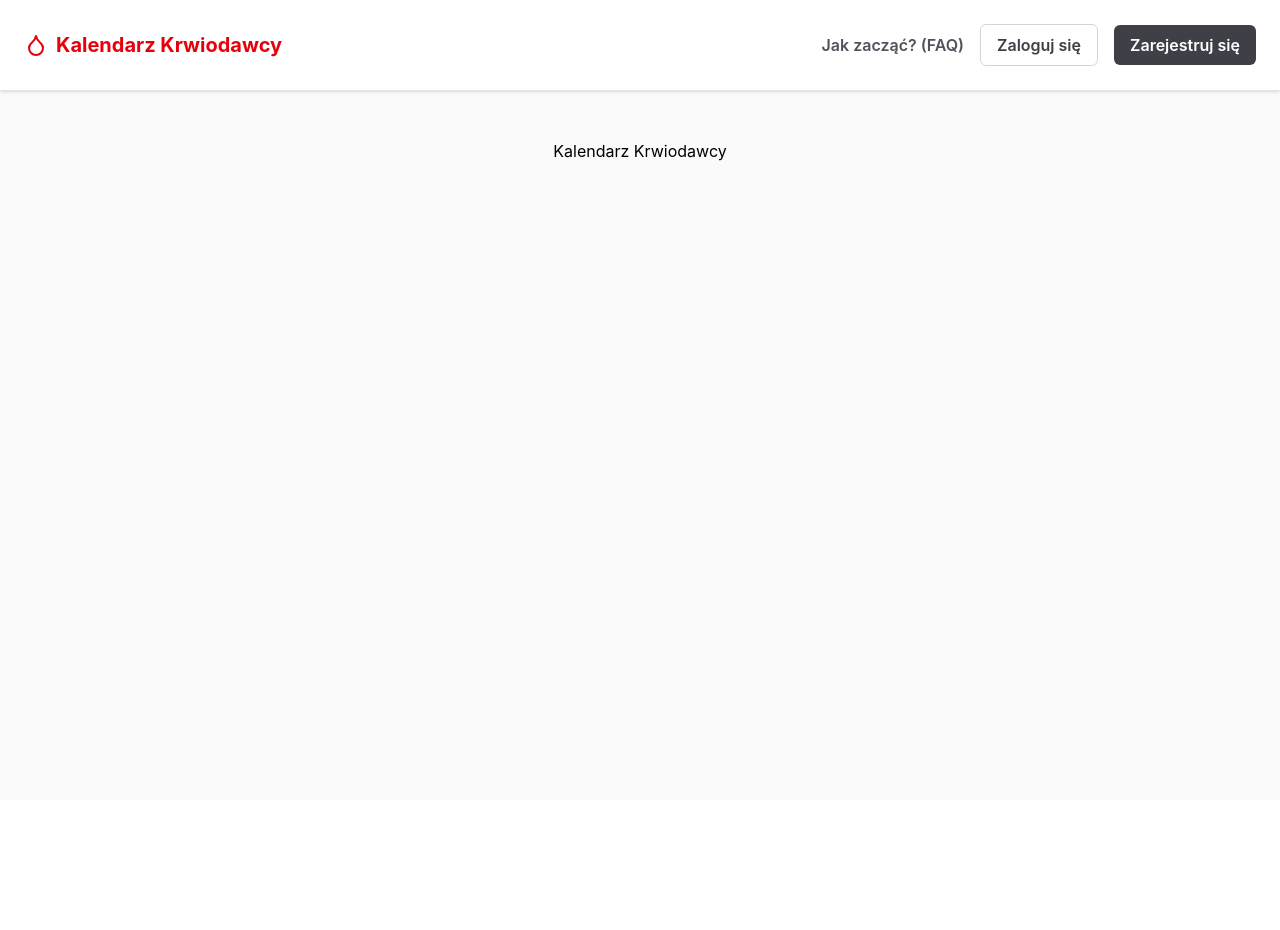
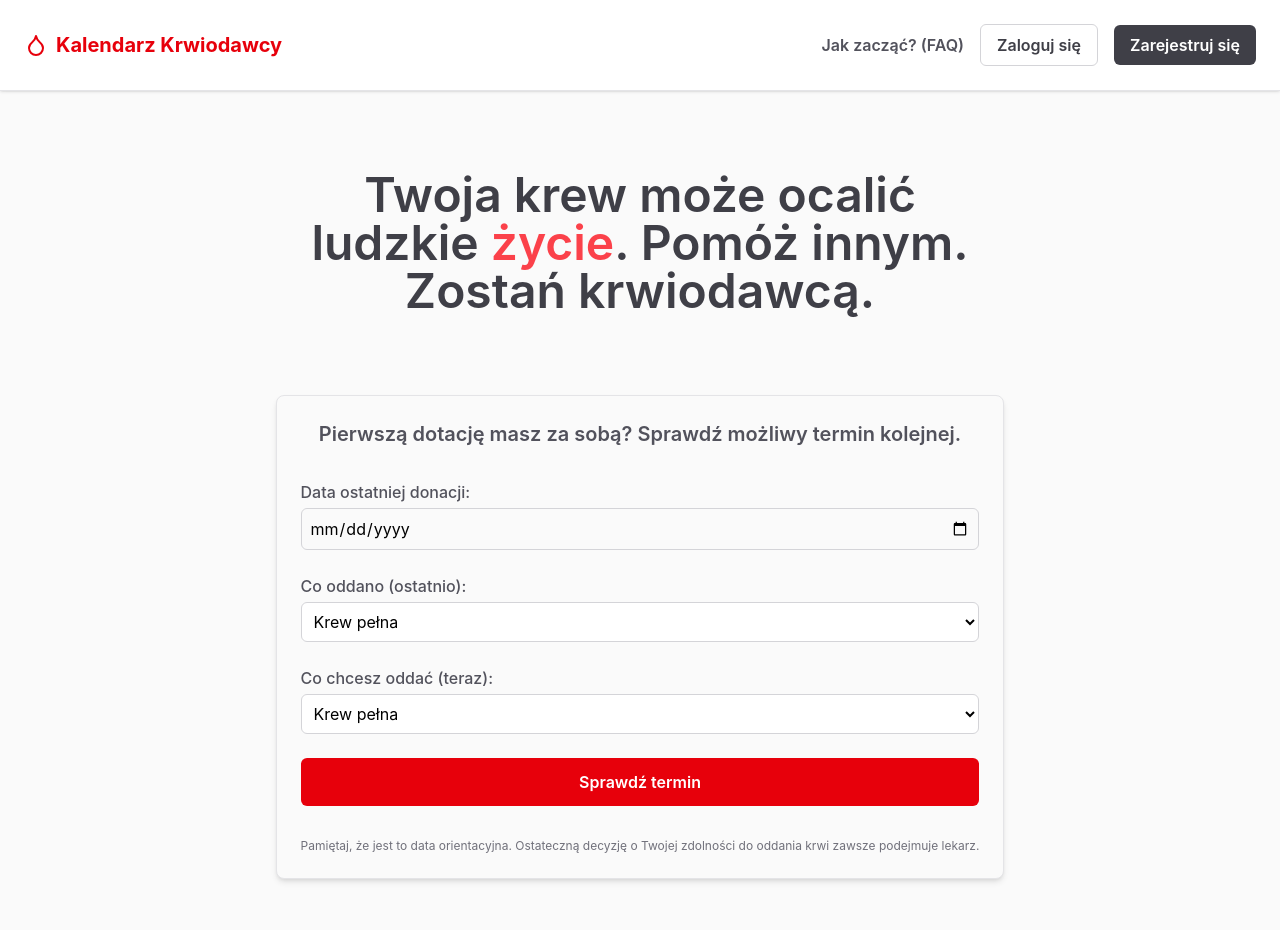
Before and after one commit to JuncProgramming/kalendarz-krwiodawcy, a React (Vite) app: page / in a window 1280 px wide. Shown: the top 930 px of the page. Before the commit the page ends 800 px from the top, so only its background shows below. Built offline with nearby package versions, Linux system fonts and the light colour scheme.

Commit message:
Modify the homepage to use the DonationCalculator

```diff
--- a/src/routes/index.tsx
+++ b/src/routes/index.tsx
@@ -1,11 +1,34 @@
-import { createFileRoute } from '@tanstack/react-router'
+import { createFileRoute, Link } from '@tanstack/react-router';
+import { DonationCalculator } from '@/components/DonationCalculator';
 
 export const Route = createFileRoute('/')({
   component: HomePage,
-})
+});
 
 function HomePage() {
   return (
-   <>Kalendarz Krwiodawcy</>
-  )
+    <div className="space-y-12 max-w-5xl flex-col flex items-center">
+      <h1 className="text-5xl/12 text-center font-semibold text-zinc-700 p-8">
+        Twoja krew może ocalić <br></br> ludzkie{' '}
+        <span className="text-red-500/90">życie</span>. Pomóż innym. <br></br> Zostań
+        krwiodawcą.
+      </h1>
+
+      <div className="w-full p-6 bg-zinc-50 border border-zinc-200 rounded-lg shadow-md">
+        <h2 className="font-semibold text-center pb-8 text-xl text-zinc-600">
+          Pierwszą dotację masz za sobą? Sprawdź możliwy termin kolejnej.
+        </h2>
+        <DonationCalculator />
+      </div>
+
+      <div className="text-center">
+        <p className="text-lg text-zinc-600">
+          Jesteś tu pierwszy raz?{' '}
+          <Link to="/" className="font-semibold text-red-600 hover:underline">
+            Dowiedz się, jak zacząć oddawać krew (FAQ)
+          </Link>
+        </p>
+      </div>
+    </div>
+  );
 }
```
